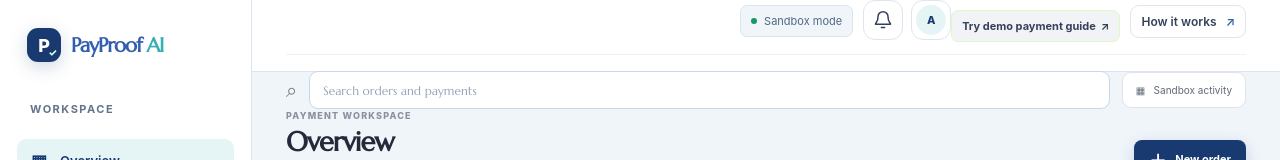
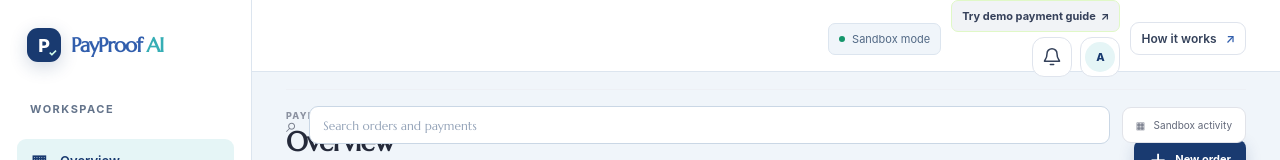
Before and after one commit to Moana-star/payproof-ai, a Next.js app: page / in a window 1280 px wide. Shown: the top 160 px of the page. Built offline with nearby package versions, Linux system fonts and the light colour scheme; no server answers.

Commit message:
Style account icons above demo payment guide

```diff
--- a/app/globals.css
+++ b/app/globals.css
@@ -854,3 +854,15 @@ option{background:#FFFFFF;color:var(--pp-text)}
 .profile-photo-control input[type=file]{position:absolute;width:1px;height:1px;overflow:hidden;clip:rect(0,0,0,0);white-space:nowrap;clip-path:inset(50%)}
 .profile-upload-label{width:max-content;cursor:pointer;min-height:36px}
 .profile-upload-label:focus-within{outline:3px solid #36BFC0;outline-offset:2px}
+
+
+/* Keep the account controls in a clear row immediately above the demo guide. */
+.header-account-guide{display:flex;flex-direction:column;align-items:flex-end;justify-content:center;gap:5px;flex:0 0 auto}
+.header-icon-actions{display:inline-flex;align-items:center;justify-content:flex-end;gap:8px}
+.header-icon-button{position:relative;width:30px;height:30px;display:inline-flex;align-items:center;justify-content:center;border:1px solid var(--line);border-radius:9px;background:#fff;color:var(--ink);flex:0 0 30px}
+.header-icon-button svg{width:16px;height:16px;fill:none;stroke:currentColor;stroke-width:1.7;stroke-linecap:round;stroke-linejoin:round}
+.header-icon-button:hover{background:#F1F3F6;border-color:#cfd7e3}
+.notification-count{position:absolute;top:-6px;right:-6px;min-width:15px;height:15px;padding:0 3px;border-radius:9px;background:#c8515c;color:#fff;font-size:9px;font-weight:800;display:grid;place-items:center;border:1px solid #fff}
+.header-account-guide .demo-payment-guide-link{align-self:flex-end}
+@media(max-width:820px){.topbar{height:auto;min-height:60px;padding-top:7px;padding-bottom:7px}.topbar-actions{flex-wrap:wrap;justify-content:flex-end;gap:8px}.header-account-guide{gap:4px}.header-icon-actions{gap:6px}}
+@media(max-width:540px){.topbar{height:auto;min-height:60px}.header-account-guide .demo-payment-guide-link{font-size:0;padding:7px}.header-account-guide .demo-payment-guide-link span{font-size:13px}}
```
